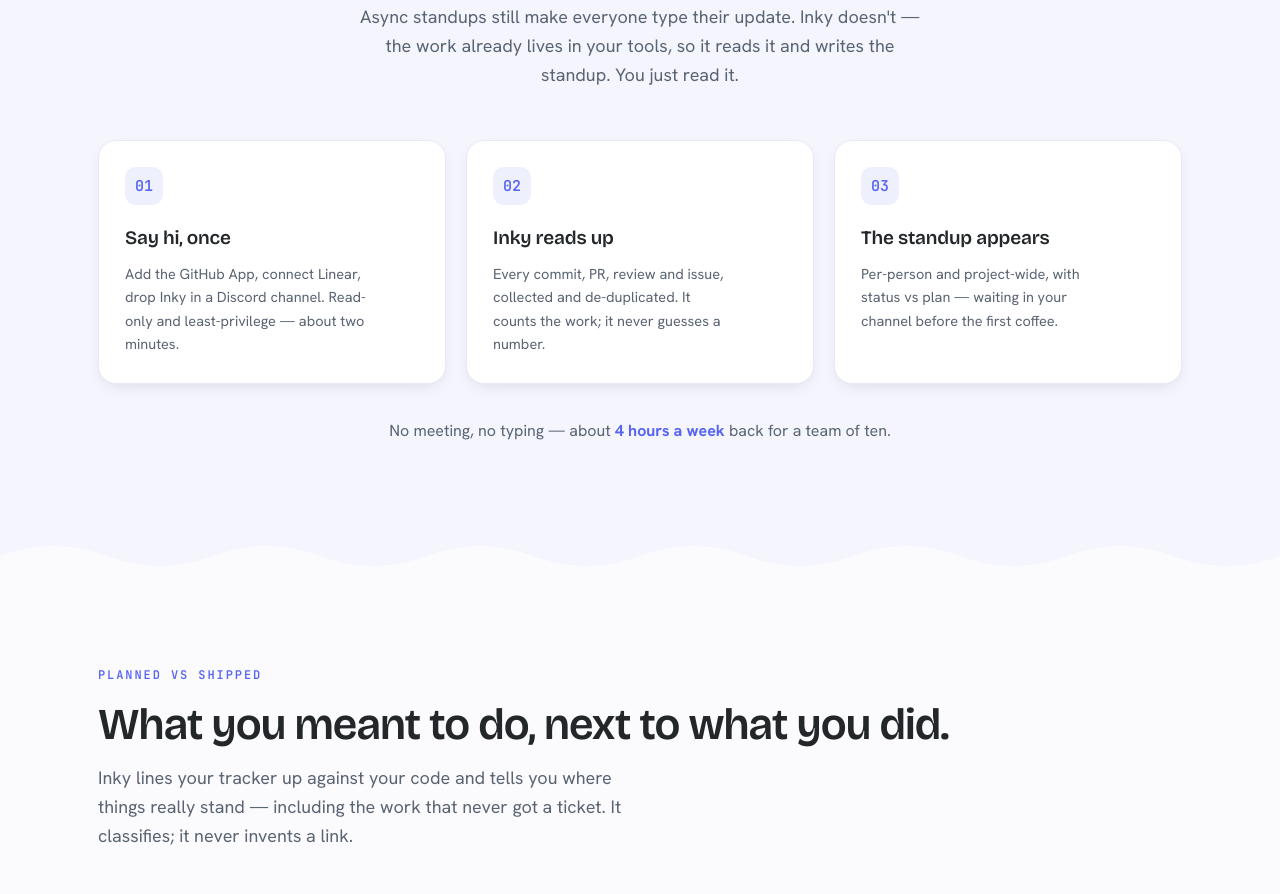
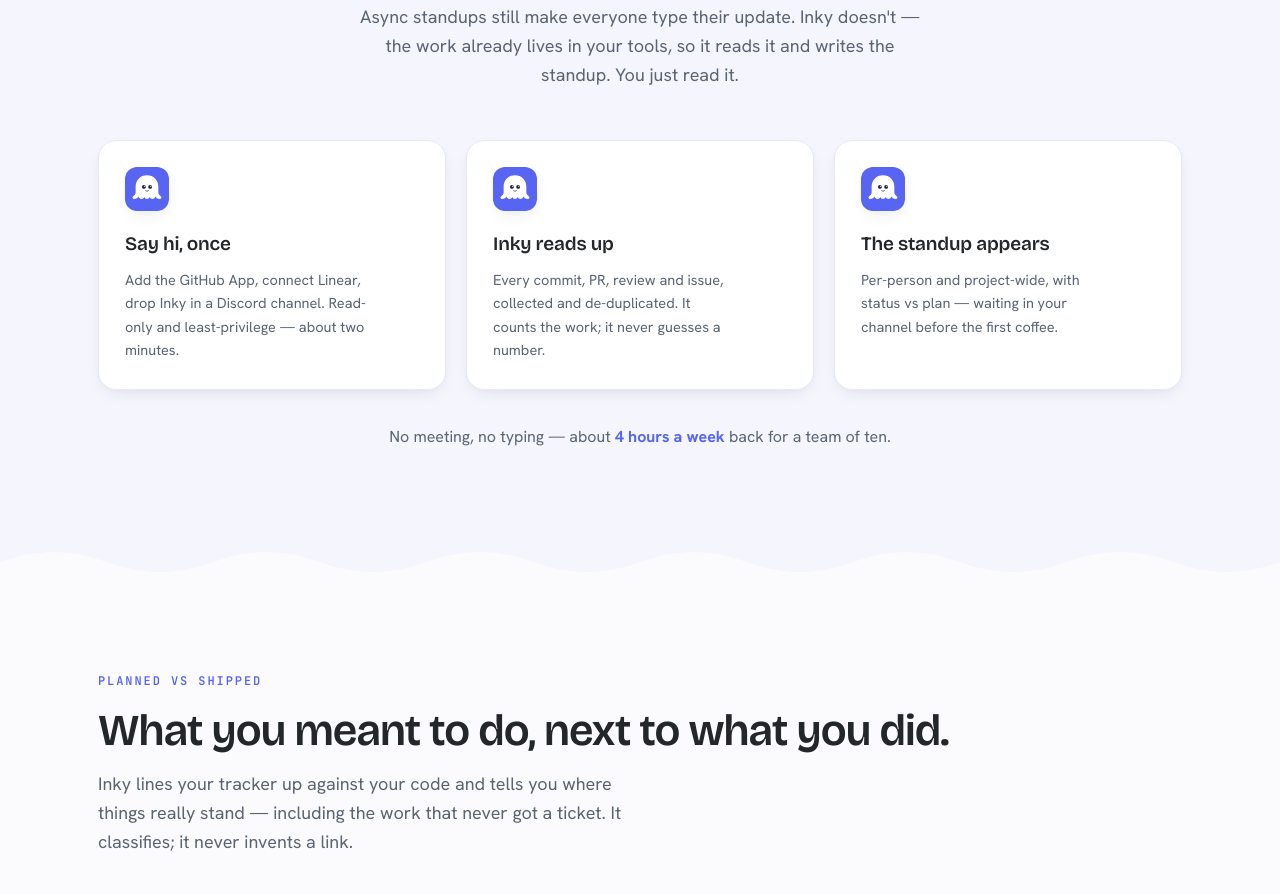
Before and after one commit to Doppel-Labs/inky, a website: page docs/planning/inky-friendly.html in a window 1280 px wide. Shown: the part 961-1855 px from the top of the page. Drawn offline with nearby package versions, Linux system fonts and the light colour scheme.

Commit message:
design(friendly): restore the Inky icon in how-it-works steps (keep left-align)
User preferred the mascot tile over 01/02/03 numbers. Bring back the icon as a clean
44px app-tile, but keep the left-aligned card layout (the actual cleanup).

```diff
--- a/docs/planning/inky-friendly.html
+++ b/docs/planning/inky-friendly.html
@@ -116,7 +116,8 @@
   .steps{display:grid; grid-template-columns:repeat(3,1fr); gap:20px; margin-top:50px}
   @media(max-width:820px){.steps{grid-template-columns:1fr}}
   .step{background:var(--surface); border:1px solid var(--hairline); border-radius:18px; padding:26px 26px 28px; box-shadow:var(--shadow-sm); text-align:left; position:relative}
-  .step .ic{width:38px;height:38px;border-radius:11px;display:grid;place-items:center;background:var(--tint);color:var(--blurple);font-family:var(--mono);font-weight:600;font-size:15px;margin-bottom:18px}
+  .step .ic{width:44px;height:44px;margin-bottom:18px}
+  .step .ic svg{width:44px;height:44px;border-radius:12px;display:block;box-shadow:var(--shadow-sm)}
   .step h3{font-size:19px; font-weight:600; margin-bottom:9px; letter-spacing:-.01em}
   .step p{color:var(--muted); font-size:14.5px; line-height:1.6; max-width:30ch}
   .timesaved{text-align:center; margin-top:34px; font-size:16px; color:var(--muted)}
@@ -277,9 +278,9 @@
       <h2 class="reveal">It's a little uncanny how little you do.</h2>
       <p class="lead reveal">Async standups still make everyone type their update. Inky doesn't — the work already lives in your tools, so it reads it and writes the standup. You just read it.</p>
       <div class="steps">
-        <div class="step reveal"><div class="ic">01</div><h3>Say hi, once</h3><p>Add the GitHub App, connect Linear, drop Inky in a Discord channel. Read-only and least-privilege — about two minutes.</p></div>
-        <div class="step reveal"><div class="ic">02</div><h3>Inky reads up</h3><p>Every commit, PR, review and issue, collected and de-duplicated. It counts the work; it never guesses a number.</p></div>
-        <div class="step reveal"><div class="ic">03</div><h3>The standup appears</h3><p>Per-person and project-wide, with status vs plan — waiting in your channel before the first coffee.</p></div>
+        <div class="step reveal"><div class="ic"><svg viewBox="0 0 256 256"><use href="#tile"/></svg></div><h3>Say hi, once</h3><p>Add the GitHub App, connect Linear, drop Inky in a Discord channel. Read-only and least-privilege — about two minutes.</p></div>
+        <div class="step reveal"><div class="ic"><svg viewBox="0 0 256 256"><use href="#tile"/></svg></div><h3>Inky reads up</h3><p>Every commit, PR, review and issue, collected and de-duplicated. It counts the work; it never guesses a number.</p></div>
+        <div class="step reveal"><div class="ic"><svg viewBox="0 0 256 256"><use href="#tile"/></svg></div><h3>The standup appears</h3><p>Per-person and project-wide, with status vs plan — waiting in your channel before the first coffee.</p></div>
       </div>
       <p class="timesaved reveal">No meeting, no typing — about <b>4 hours a week</b> back for a team of ten.</p>
     </section>
```
